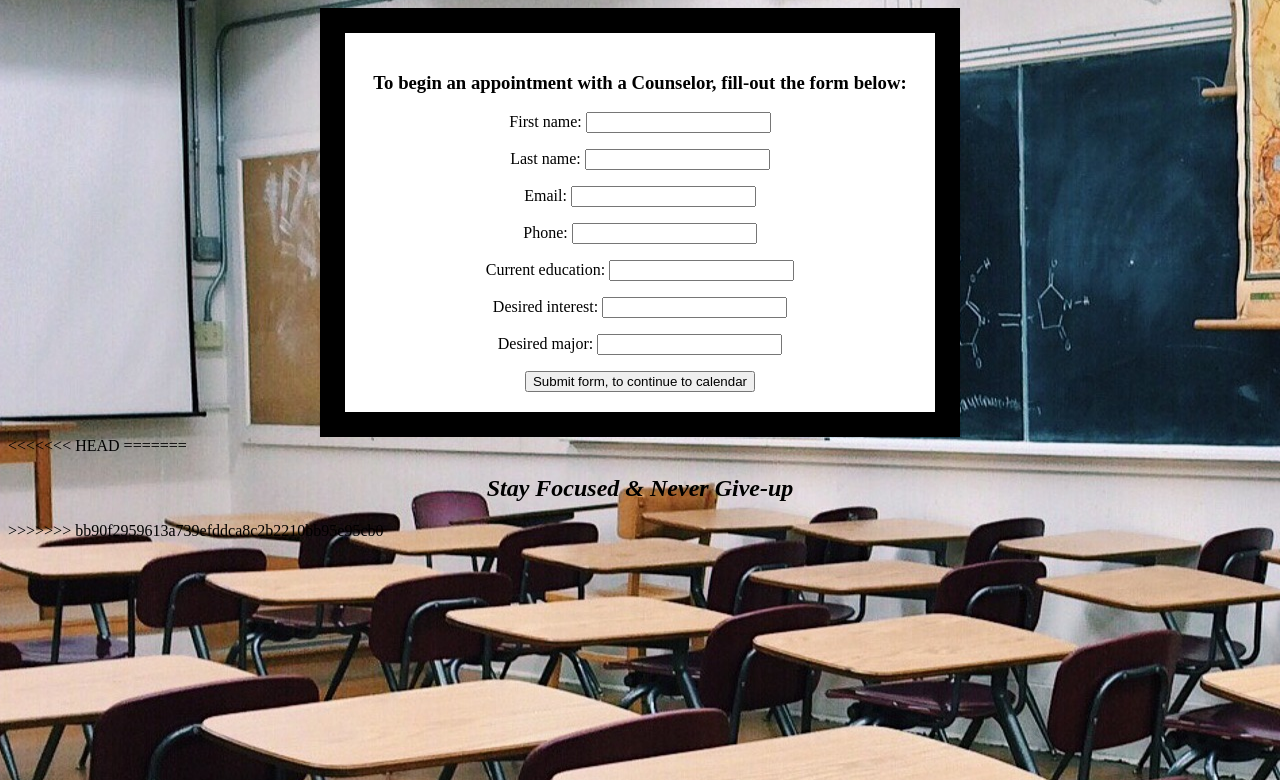
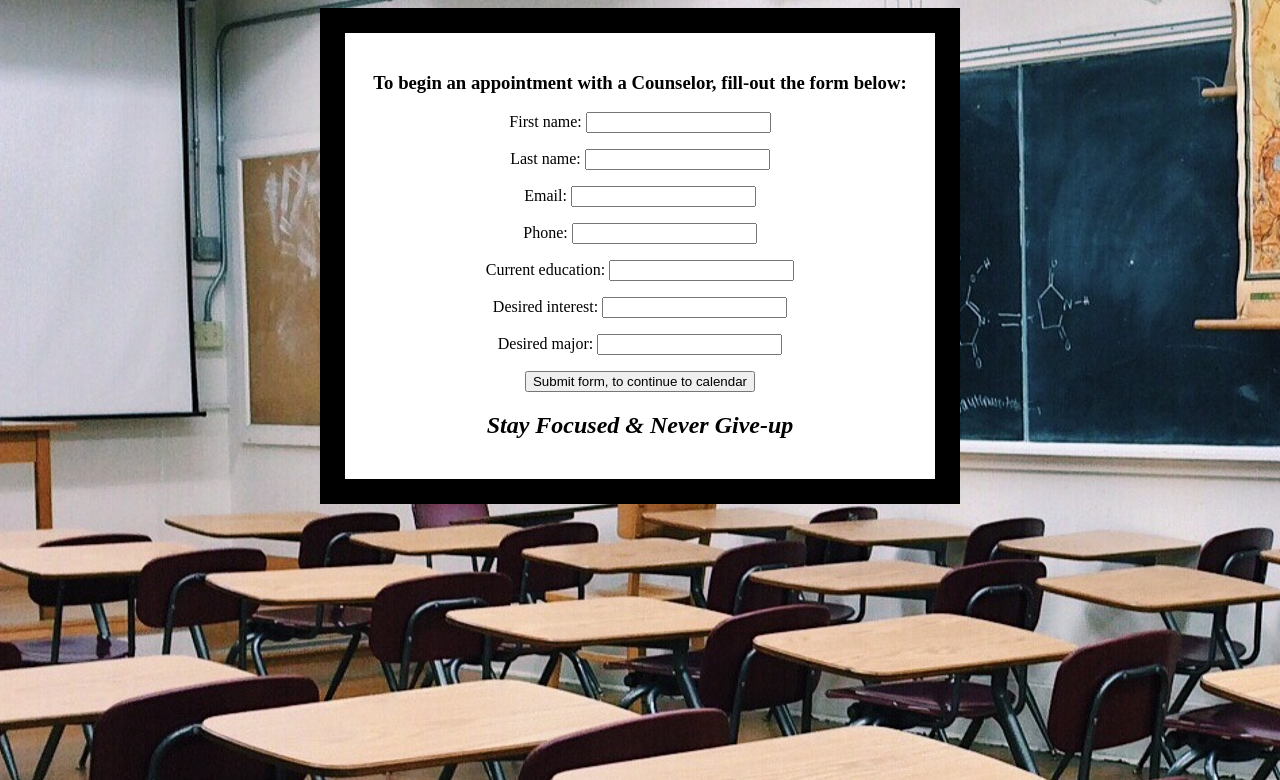
Before and after one commit to darlanebrown/group-college-path, a Django app: page /form/ in a window 1280 px wide. Shown: the top 780 px of the page. Run offline with Django 3.2, Linux system fonts and the light colour scheme.

Commit message:
updated quote position

```diff
--- a/cservices/templates/form.html
+++ b/cservices/templates/form.html
@@ -32,14 +32,8 @@ h3 {
         {{ form.as_p }}
        <button>Submit form, to continue to calendar</button>
     </form>
+
+<em><h2> Stay Focused & Never Give-up</h2></em>
 </center>
-<<<<<<< HEAD
 </body>
 </html>
-
-
-=======
-<center>
-<em><h2> Stay Focused & Never Give-up</h2></em>
-</center>
->>>>>>> bb90f2959613a739efddca8c2b2210bb95e95cb0
```
